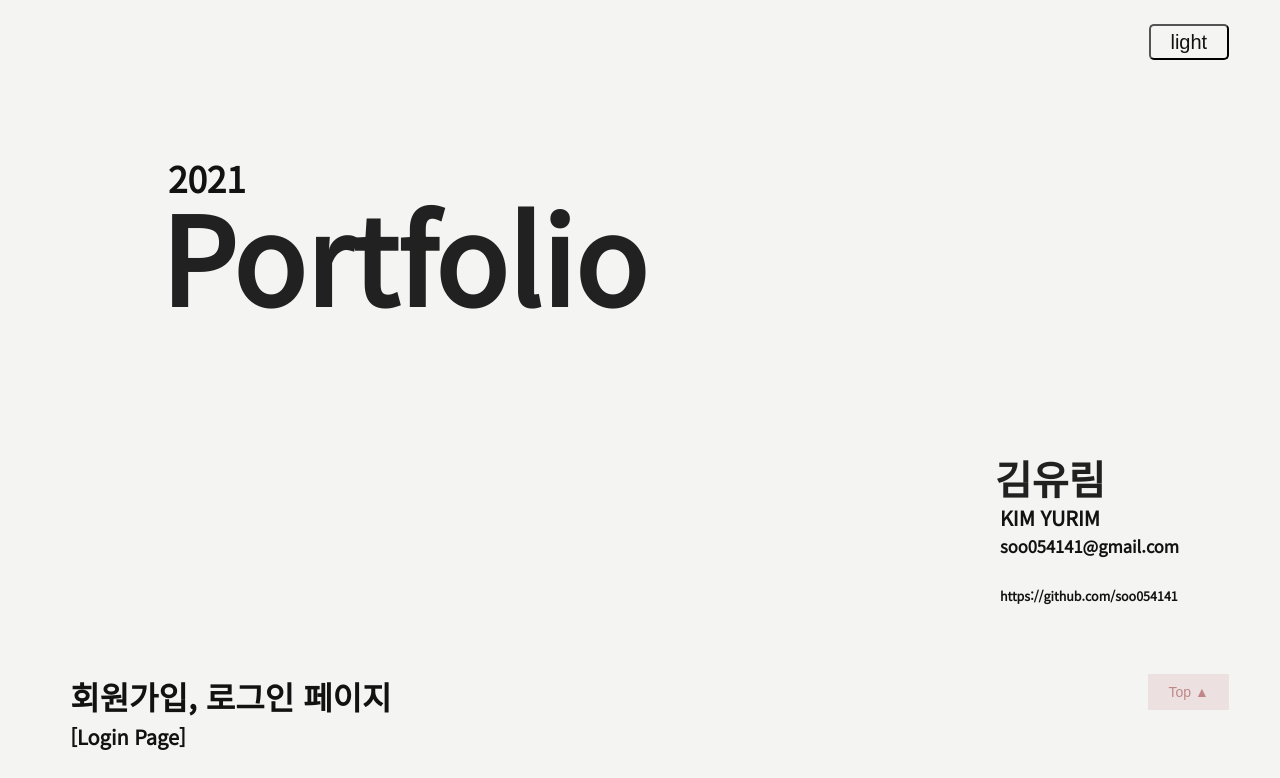
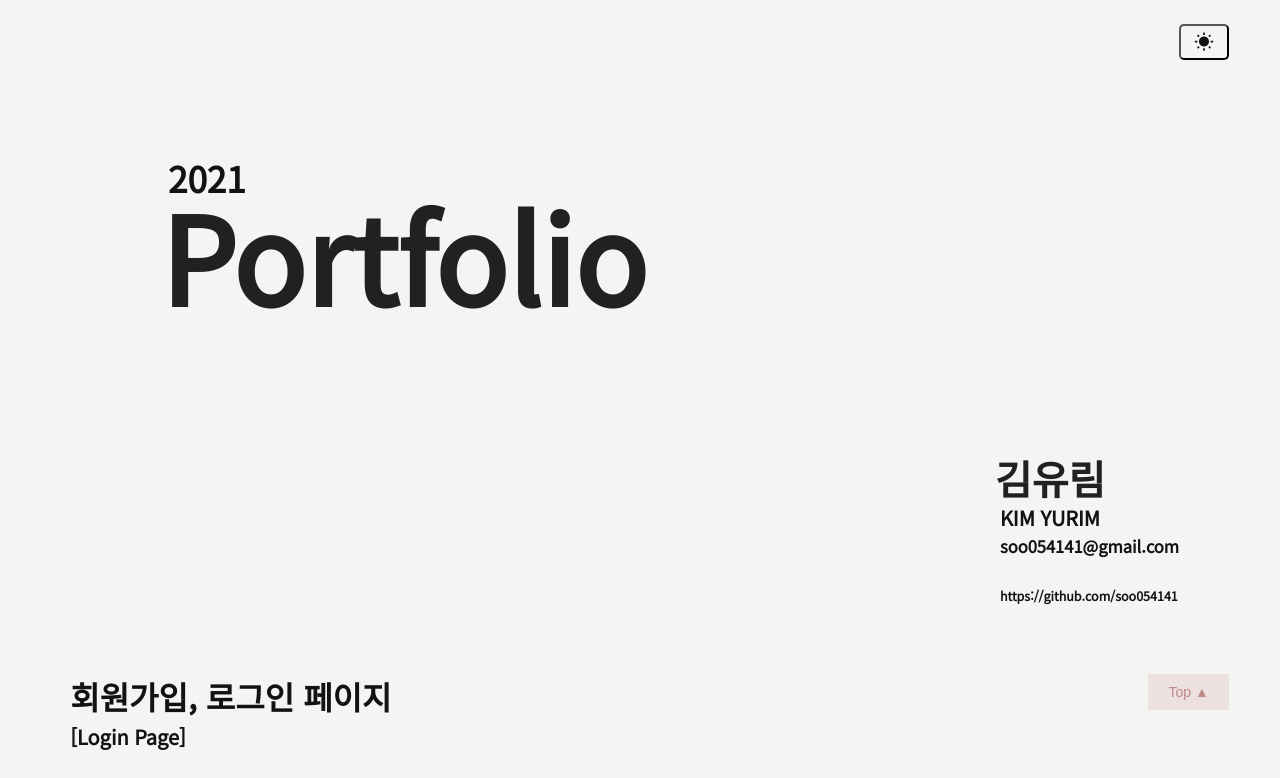
Before and after one commit to soo054141/soo054141.github.io, a React app: page / in a window 1280 px wide. Shown: the top 778 px of the page. Built offline with nearby package versions, Linux system fonts and the light colour scheme.

Commit message:
dark 모드 버튼 아이콘 추가

```diff
--- a/package.json
+++ b/package.json
@@ -30,6 +30,7 @@
   "dependencies": {
     "react": "^17.0.1",
     "react-dom": "^17.0.1",
+    "react-icons": "^4.2.0",
     "react-redux": "^7.2.2",
     "react-router-dom": "^5.2.0",
     "redux-saga": "^1.1.3",
--- a/src/components/theme/theme.js
+++ b/src/components/theme/theme.js
@@ -1,7 +1,7 @@
 export const dark = {
     colors: {
-        bgColor: "#121212",
-        color: "#e2e0e0",
+        bgColor: "#202124",
+        color: "#bdc1c6",
     },
 };
 
--- a/src/components/theme/themeToggle.jsx
+++ b/src/components/theme/themeToggle.jsx
@@ -1,5 +1,7 @@
 import React from "react";
 import styled from "styled-components";
+import { MdWbSunny } from "react-icons/md";
+import { FaRegMoon } from "react-icons/fa";
 
 const ToggleWrapper = styled.button`
     position: fixed;
@@ -11,7 +13,7 @@ const ToggleWrapper = styled.button`
     display: flex;
     justify-content: center;
     align-items: center;
-    width: 80px;
+    width: 50px;
     height: 36px;
     border-radius: 5px;
     cursor: pointer;
@@ -22,7 +24,7 @@ const ToggleWrapper = styled.button`
 function ThemeToggleBtn({ mode, click }) {
     return (
         <ToggleWrapper onClick={click}>
-            {mode === "dark" ? "dark" : "light"}
+            {mode === "dark" ? <FaRegMoon /> : <MdWbSunny />}
         </ToggleWrapper>
     );
 }
```
Also changed, not shown: 1 other file (tests, documents, lock files or other folders).
